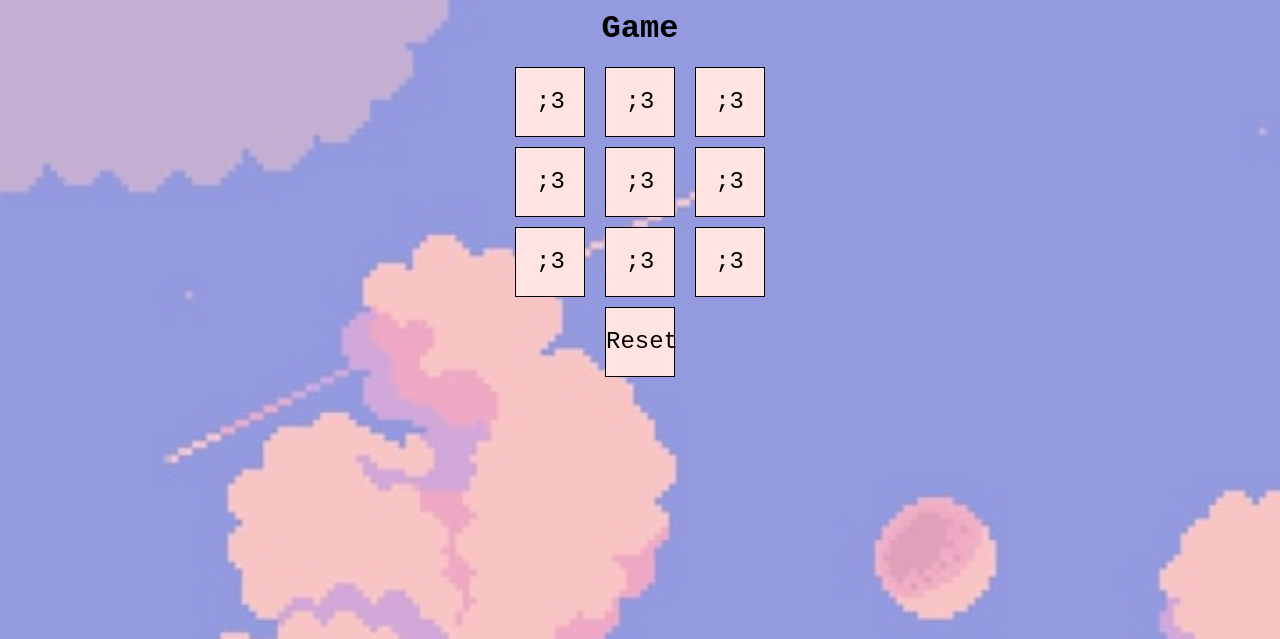
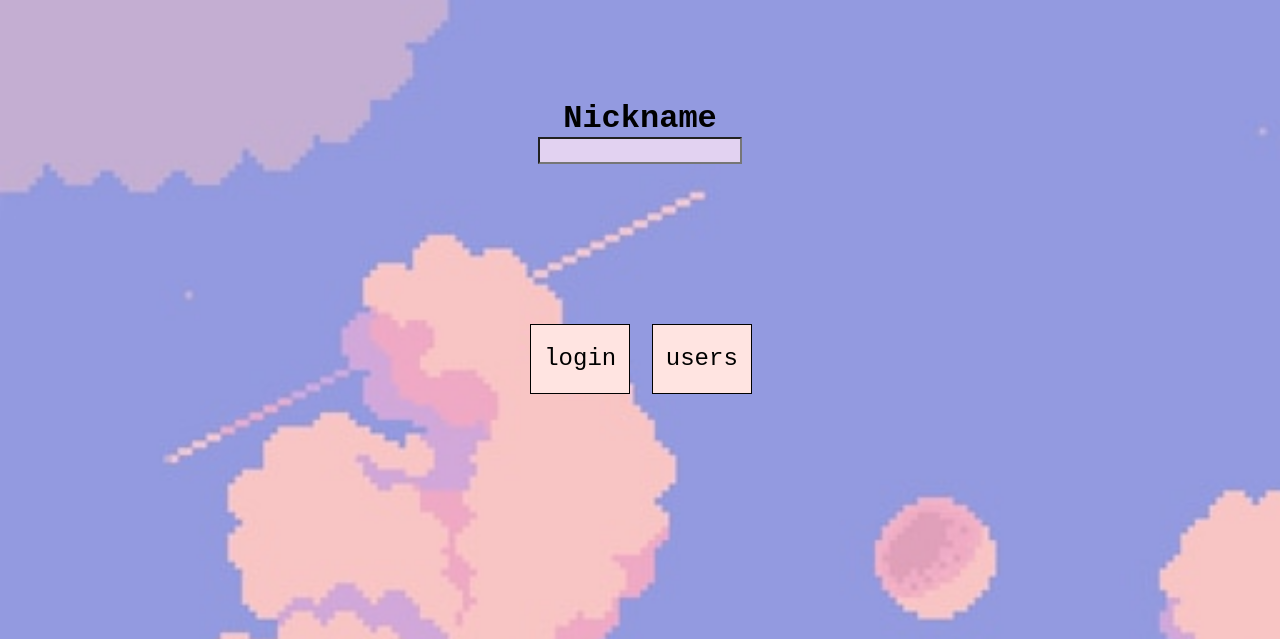
Before and after one commit to lovedr6s/ticktacktoe, a Flask app: page / in a window 1280 px wide. Shown: the top 639 px of the page. Run offline with Flask 3, Linux system fonts and the light colour scheme.

Commit message:
Added login site

```diff
--- a/app.py
+++ b/app.py
@@ -5,8 +5,10 @@ import webview
 from dotenv import load_dotenv
 import threading
 import os
+import json
 from bot import bot_move
 from playsound import playsound
+from time import sleep
 
 load_dotenv()
 app = Flask(__name__)
@@ -39,32 +41,55 @@ default_buttons = [';3'] * 9
 
 @app.route('/')
 def index():
+    return render_template('login.html')
+
+
+@app.post('/')
+def index_click():
+    args = request.form.get('login')
+    user = request.form.get('name', None)
+    if args == 'login':
+        with open('users_score.json', 'r') as file:
+            data = json.load(file)
+        data.append({'player': user, 'time': 1})
+        with open('users_score.json', 'w') as file:
+            json.dump(data, file, indent=4)
+        return redirect(url_for('game'))
+    elif args == 'check_users':
+        with open('users_score.json') as file:
+            data = json.load(file)
+            print(data)
+        return render_template('users.html', users=data)
+
+
+@app.get('/game')
+def game():
     if 'buttons' not in session:
         session['buttons'] = default_buttons.copy()
     return render_template('game.html', buttons=session['buttons'])
 
-
-@app.post('/')
+@app.post('/game')
 def get_clicked_number():
     threading.Thread(target=play_sound, daemon=True).start()
     button_value = request.form.get('button')
     if button_value is None:
-        return redirect(url_for('index'))
+        return redirect(url_for('game'))
 
     get_button_number = int(button_value)
     if session['buttons'][get_button_number] == ';3':
         session['buttons'][get_button_number] = x
         session.modified = True
-    session['buttons'] = bot_move(session['buttons'], o, x)
-    session.modified = True
+        session['buttons'] = bot_move(session['buttons'], o, x)
+        session.modified = True
     win = winning_combinations(session['buttons'])
+
     if win == 'shit':
         session.pop('buttons', None)
-        return redirect(url_for('index'))
+        return redirect(url_for('game'))
     elif win:
         session['winner'] = win
         return render_template('winner.html', winner=win)
-    return redirect(url_for('index'))
+    return redirect(url_for('game'))
 
 
 @app.post('/reset')
@@ -72,7 +97,7 @@ def reset_values():
     threading.Thread(target=play_sound, daemon=True).start()
     session['buttons'] = default_buttons.copy()
     session['winner'] = None
-    return redirect(url_for('index'))
+    return redirect(url_for('game'))
 
 
 def run_flask():
--- a/static/styles.css
+++ b/static/styles.css
@@ -25,11 +25,13 @@ body {
     align-items: center;
     margin: 15px;
 }
+
 form {
     display: flex;
     flex-direction: column; /* Располагаем кнопки по строкам */
     align-items: center;
 }
+
 button {
     width: 70px;
     height: 70px;
@@ -40,3 +42,54 @@ button {
     border: 1px solid #000000;
     background-color: #FFE4E1;
 }
+
+.text {
+    height: 260px;
+    margin-left: 10px;
+    margin-right: 10px;
+    padding: 10px;
+    margin-top: 20px;
+    background-color: rgb(226, 210, 241);
+    border: 1px solid black;
+}
+
+.reset button {
+    width: 330px;
+}
+
+.login_page {
+    margin: 20px;
+}
+
+.login {
+    margin-top: 100px;
+    text-align: center;
+}
+
+.login input {
+    background-color: rgb(226, 210, 241);
+    width: 200px;
+    font-size: 20px;
+}
+
+.login_page_buttons .button_sex{
+    margin-top: 155px;
+    display: flex;
+}
+
+.login_page_buttons button {
+    margin-left: 7px;
+    margin-top: 160px;
+    width: 100px;
+}
+
+.button_sex {
+    display: flex;
+    flex-direction: row;
+}
+
+.text_input input{
+    background-color: rgb(226, 210, 241);
+    width: 200px;
+    font-size: 20px;
+}
--- /dev/null
+++ b/templates/login.html
@@ -0,0 +1,19 @@
+{% extends 'main.html' %}
+{% block content %}
+<div class="login_page">
+    <div class="login">
+        <h1>Nickname</h1>
+    </div>
+    <div class="login_page_buttons">
+        <form action="{{ url_for('index_click') }}" method="post">
+            <div class="text_input">
+                <input type="text" name="name">
+            </div>
+            <div class="buttons_sex">
+                <button name="login" value="login">login</button>
+                <button name="login" value="check_users">users</button>
+            </div>
+        </form>
+    </div>
+</div>
+{% endblock %}
```
Also changed, not shown: templates/users.html (added, +10 -0 lines), templates/winner.html (+11 -2 lines), users_score.json (added, +14 -0 lines).
